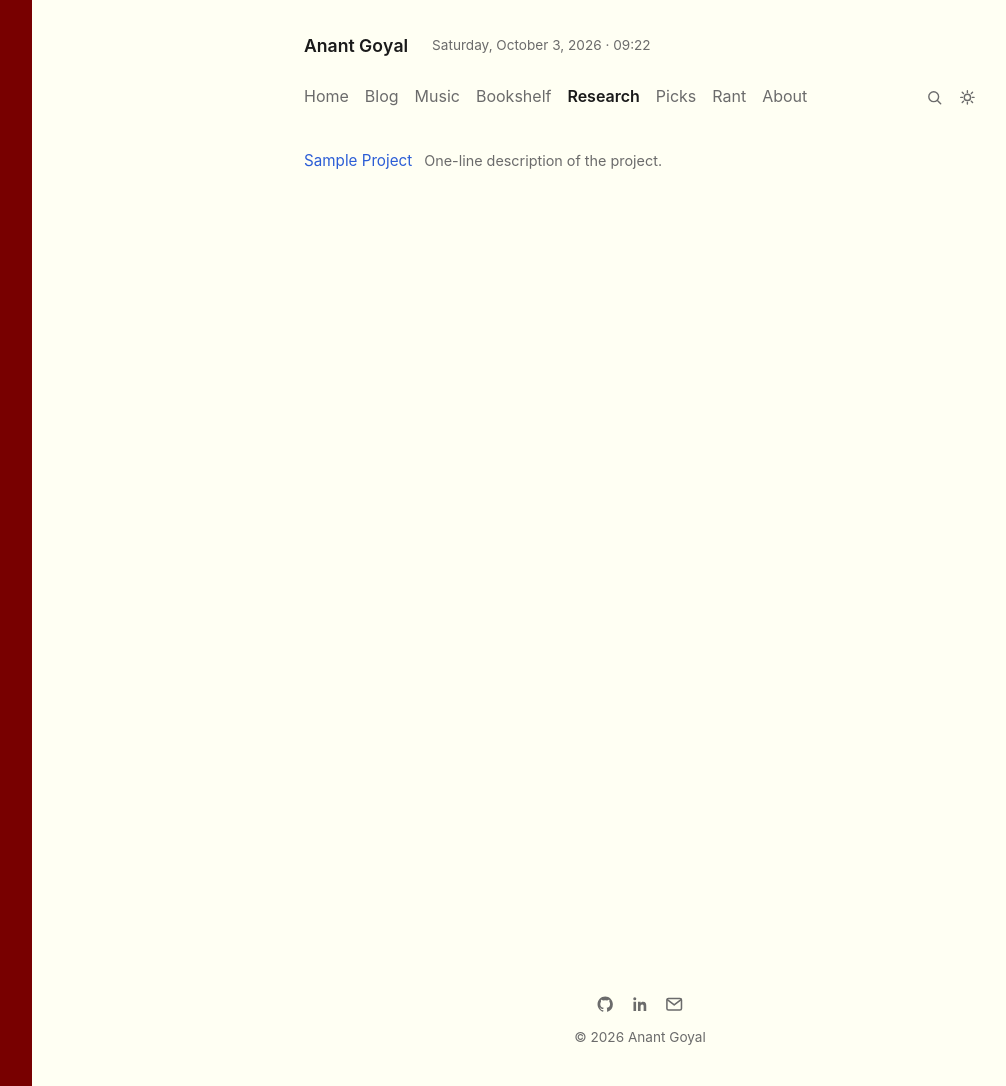
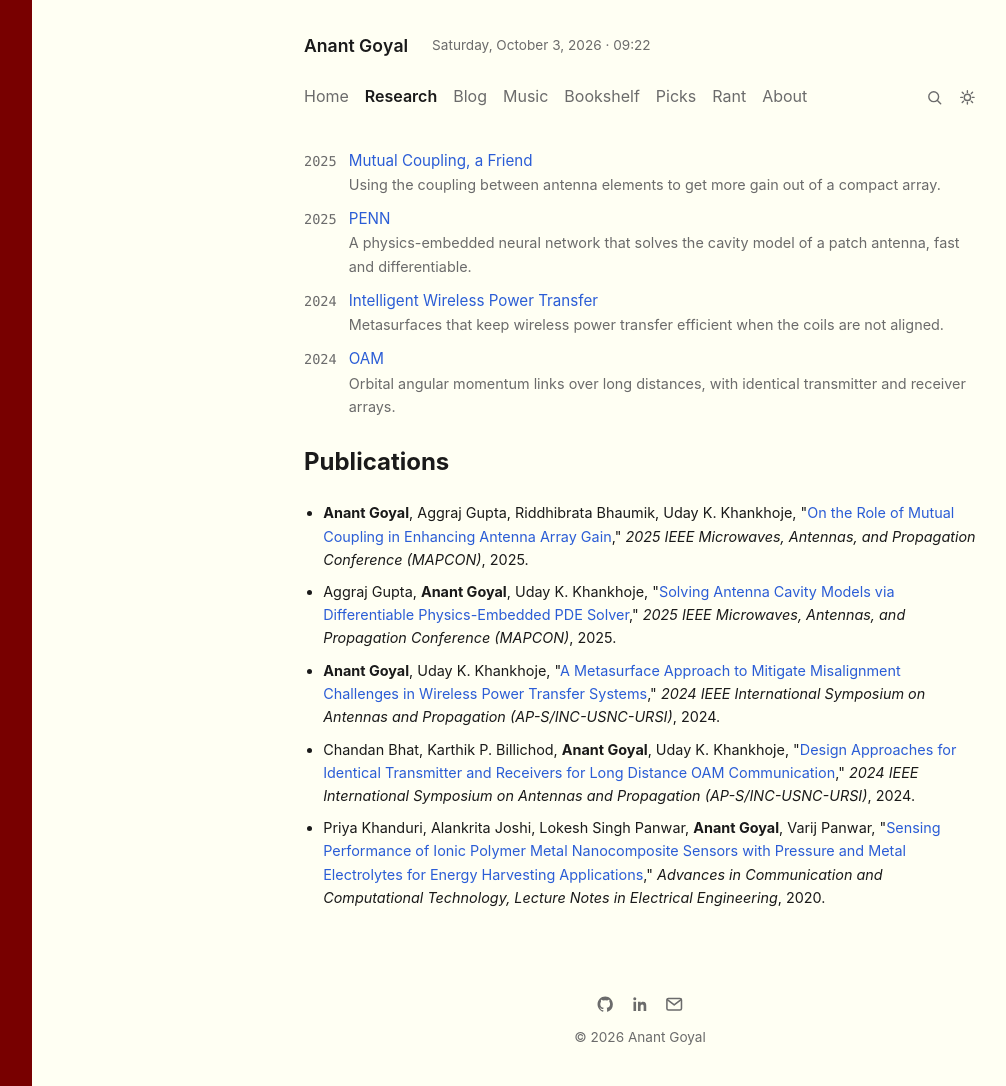
Before and after one commit to goyal-anant/goyal-anant.github.io, a Jekyll site: the page built from research.md, in a window 1280 px wide and 1086 px high. Shown: the whole window, without its empty margins (32-1038 px from the left). Built offline with Jekyll 4.4.1, drawn with Linux system fonts in a browser that asks for light colours; comment, search, counter and statistics services are not loaded.

Commit message:
Add research projects and publications, and move Research next to Home

```diff
--- a/_config.yml
+++ b/_config.yml
@@ -28,7 +28,7 @@ defaults:
       path: ""
       type: research
     values:
-      layout: page
+      layout: project
 
 permalink: /blog/:year/:month/:day/:title/
 markdown: kramdown
--- /dev/null
+++ b/_data/publications.yml
@@ -0,0 +1,32 @@
+# Single source for papers, kept newest first: /research/ lists them, and orders projects, in this order.
+# Optional per paper: pdf (path under /assets/research/), code (URL).
+- id: goyal2025coupling
+  title: "On the Role of Mutual Coupling in Enhancing Antenna Array Gain"
+  authors: [Anant Goyal, Aggraj Gupta, Riddhibrata Bhaumik, Uday K. Khankhoje]
+  venue: "2025 IEEE Microwaves, Antennas, and Propagation Conference (MAPCON)"
+  year: 2025
+  doi: 10.1109/MAPCON65020.2025.11425915
+- id: gupta2025penn
+  title: "Solving Antenna Cavity Models via Differentiable Physics-Embedded PDE Solver"
+  authors: [Aggraj Gupta, Anant Goyal, Uday K. Khankhoje]
+  venue: "2025 IEEE Microwaves, Antennas, and Propagation Conference (MAPCON)"
+  year: 2025
+  doi: 10.1109/MAPCON65020.2025.11426271
+- id: goyal2024metasurface
+  title: "A Metasurface Approach to Mitigate Misalignment Challenges in Wireless Power Transfer Systems"
+  authors: [Anant Goyal, Uday K. Khankhoje]
+  venue: "2024 IEEE International Symposium on Antennas and Propagation (AP-S/INC-USNC-URSI)"
+  year: 2024
+  doi: 10.1109/AP-S/INC-USNC-URSI52054.2024.10686127
+- id: bhat2024oam
+  title: "Design Approaches for Identical Transmitter and Receivers for Long Distance OAM Communication"
+  authors: [Chandan Bhat, Karthik P. Billichod, Anant Goyal, Uday K. Khankhoje]
+  venue: "2024 IEEE International Symposium on Antennas and Propagation (AP-S/INC-USNC-URSI)"
+  year: 2024
+  doi: 10.1109/AP-S/INC-USNC-URSI52054.2024.10686611
+- id: khanduri2020ipmc
+  title: "Sensing Performance of Ionic Polymer Metal Nanocomposite Sensors with Pressure and Metal Electrolytes for Energy Harvesting Applications"
+  authors: [Priya Khanduri, Alankrita Joshi, Lokesh Singh Panwar, Anant Goyal, Varij Panwar]
+  venue: "Advances in Communication and Computational Technology, Lecture Notes in Electrical Engineering"
+  year: 2020
+  doi: 10.1007/978-981-15-5341-7_63
--- a/_includes/nav.html
+++ b/_includes/nav.html
@@ -1,10 +1,10 @@
 <nav class="site-nav">
   <ul>
     <li><a href="{{ '/' | relative_url }}" {% if page.url == '/' %}class="active"{% endif %}>Home</a></li>
+    <li><a href="{{ '/research/' | relative_url }}" {% if page.url contains '/research' %}class="active"{% endif %}>Research</a></li>
     <li><a href="{{ '/blog/' | relative_url }}" {% if page.url contains '/blog' %}class="active"{% endif %}>Blog</a></li>
     <li><a href="{{ '/music/' | relative_url }}" {% if page.url contains '/music' %}class="active"{% endif %}>Music</a></li>
     <li><a href="{{ '/bookshelf/' | relative_url }}" {% if page.url contains '/bookshelf' %}class="active"{% endif %}>Bookshelf</a></li>
-    <li><a href="{{ '/research/' | relative_url }}" {% if page.url contains '/research' %}class="active"{% endif %}>Research</a></li>
     <li><a href="{{ '/picks/' | relative_url }}" {% if page.url contains '/picks' %}class="active"{% endif %}>Picks</a></li>
     <li><a href="{{ '/rant/' | relative_url }}" {% if page.url contains '/rant' %}class="active"{% endif %}>Rant</a></li>
     <li><a href="{{ '/about/' | relative_url }}" {% if page.url contains '/about' %}class="active"{% endif %}>About</a></li>
--- /dev/null
+++ b/_includes/paper.html
@@ -0,0 +1,7 @@
+<li class="paper">
+  {% for a in include.paper.authors %}{% if a == "Anant Goyal" %}<strong>{{ a }}</strong>{% else %}{{ a }}{% endif %}{% unless forloop.last %}, {% endunless %}{% endfor %},
+  "<a href="https://doi.org/{{ include.paper.doi }}">{{ include.paper.title }}</a>,"
+  <em>{{ include.paper.venue }}</em>, {{ include.paper.year }}.
+  {% if include.paper.pdf %}[<a href="{{ include.paper.pdf | relative_url }}">pdf</a>]{% endif %}
+  {% if include.paper.code %}[<a href="{{ include.paper.code }}">code</a>]{% endif %}
+</li>
--- /dev/null
+++ b/_research/iwpt.md
@@ -0,0 +1,15 @@
+---
+title: "Intelligent Wireless Power Transfer"
+summary: "Metasurfaces that keep wireless power transfer efficient when the coils are not aligned."
+papers: [goyal2024metasurface]
+hero: research/iwpt.svg
+---
+Wireless power transfer between two coils works well only when they sit right on top of each other. Move the receiver a little to the side and the mutual coupling drops, and with it the efficiency. Anyone who has put a phone on a wireless charger slightly off-centre knows this.
+
+Our approach is to put a metasurface between the transmitter and the receiver, which acts like a lens for the magnetic field. It is a three-step process:
+
+1. Design the transmitter and receiver to maximise their mutual coupling.
+2. Study how the system behaves under misalignment.
+3. Design a lens-like metasurface that restores the coupling when the receiver is misaligned.
+
+In one example, the power transfer efficiency went up by roughly 47 % with the metasurface in place. We also proposed an optimisation approach to find the parameters of the transmitter, the receiver, and the metasurface together.
--- /dev/null
+++ b/_research/mutual-coupling.md
@@ -0,0 +1,11 @@
+---
+title: "Mutual Coupling, a Friend"
+summary: "Using the coupling between antenna elements to get more gain out of a compact array."
+papers: [goyal2025coupling]
+hero: research/mutual-coupling.svg
+---
+When antennas in an array sit close to each other, they talk: the current on one element induces current on its neighbours. This is *mutual coupling*, and the textbook treats it as a nuisance. You either space the elements far apart, around $$\lambda/2$$, or you fight it with decoupling structures.
+
+But what if the array has to be small? In compact arrays for 6G and beyond, you cannot afford $$\lambda/2$$ spacing, so the coupling is going to be there whether you like it or not. So, we asked the opposite question: can we use it?
+
+It turns out that we can. We tune two knobs: the spacing $$d$$ between the elements, which controls the coupling between neighbours, and the size $$k$$ of a metal cage around the array, which controls the coupling that comes back from the surroundings. By sweeping both, we got up to 2.62 dB more broadside gain at $$d = 0.2\lambda$$ than the usual progressive phase shift excitation. That is about 1.8 times the power in that direction, from an effect people normally try to kill.
--- /dev/null
+++ b/_research/oam.md
@@ -0,0 +1,11 @@
+---
+title: "OAM"
+summary: "Orbital angular momentum links over long distances, with identical transmitter and receiver arrays."
+papers: [bhat2024oam]
+hero: research/oam.svg
+---
+A radio wave can carry *orbital angular momentum* (OAM): its phase front twists like a corkscrew as it travels, and the number of twists per wavelength is the mode. Different modes are orthogonal, so in principle you can send several data streams on the same frequency, one per mode.
+
+The catch is that OAM beams diverge, and the ring of the beam grows with distance. A common way to generate the beam is a uniform circular array (UCA), and to receive it properly the receiver ring has to match the beam size at the far end. If the receiver radius is different from the transmitter radius, you need two different designs, which is annoying.
+
+So, we derived an analytical expression for the transmitter UCA radius such that, for a given link distance, the receiver radius comes out the same. We simulated it at 26 GHz for 50 m and 100 m using modes 1 and 2, and then multiplexed both modes on concentric UCAs and reported the mode purity at 50 m.
--- /dev/null
+++ b/_research/penn.md
@@ -0,0 +1,11 @@
+---
+title: "PENN"
+summary: "A physics-embedded neural network that solves the cavity model of a patch antenna, fast and differentiable."
+papers: [gupta2025penn]
+hero: research/penn.svg
+---
+A microstrip patch antenna can be modelled as a small cavity: two metal plates with magnetic walls on the sides. The cavity model gives you the fields for each $$TM_{mnp}$$ mode, and from them the far-field pattern. The problem is that a full-wave FEM solver takes minutes per design, and inverse design needs hundreds of solves plus gradients.
+
+So, we built a PDE solver as a neural network that learns from physics, not data: there is no training dataset, the loss comes from the governing equations. It is a hybrid of the textbook cavity solution and a physics-constrained residual network, and it takes the 3D dimensions of the patch and predicts the far-field pattern for any mode.
+
+Since the whole thing is differentiable, you get gradients with respect to the design variables for free via automatic differentiation. We checked them against finite differences and the relative error is around 0.07 %. A commercial FEM solver needs two full solves, i.e. about 6 minutes, for the same gradient; the trained network is roughly 200,000 times faster, which is what makes it useful for inverse design. It also generalises to dimensions it has not seen.
--- a/_research/sample-project.md
+++ /dev/null
@@ -1,6 +0,0 @@
----
-title: "Sample Project"
-summary: "One-line description of the project."
-link: "https://github.com/goyal-anant"
----
-Placeholder project write-up. Real content coming soon.
--- a/assets/css/main.scss
+++ b/assets/css/main.scss
@@ -127,9 +127,9 @@ body:not(.layout-home) .site-header {
   padding-inline: max(1.5rem, calc(50% - var(--strip-w) / 2 - 360px + 1.5rem));
   background: color-mix(in srgb, var(--song-tint, var(--bg)) 20%, var(--bg)); /* same as body */
   border-bottom: 1px solid transparent;
-  transition: padding 0.2s ease, row-gap 0.2s ease, border-color 0.2s ease, background-color 1s;
+  /* no size transitions: the slim header has to be its final height the moment it pins */
+  transition: border-color 0.2s ease, background-color 1s;
 }
-body:not(.layout-home) .site-header :is(.site-mark, .clock, .site-nav) { transition: font-size 0.2s ease; }
 /* Once scrolled, the header slims down: less padding, a tight gap, smaller text. */
 body:not(.layout-home) .site-header.compact {
   padding-block: 0.5rem;
@@ -141,8 +141,7 @@ body:not(.layout-home) .site-header.compact {
 .site-header.compact .clock { display: none; }
 .site-header.compact .site-nav { font-size: 0.85rem; }
 @media (prefers-reduced-motion: reduce) {
-  body:not(.layout-home) .site-header,
-  body:not(.layout-home) .site-header :is(.site-mark, .clock, .site-nav) { transition: none; }
+  body:not(.layout-home) .site-header { transition: none; }
 }
 /* footnote and #anchor jumps land below the pinned header */
 html:not(:has(.layout-home)) { scroll-padding-top: calc(var(--header-h, 0px) + 1rem); }
@@ -750,3 +749,17 @@ button.vinyl:focus-visible { outline: 2px solid var(--accent); outline-offset: 3
   transition: opacity 0.15s ease;
 }
 .sound-hint:hover, .sound-hint:focus-visible { opacity: 1; }
+
+.paper-list {
+  padding-left: 1.2rem;
+  font-size: 0.9rem;
+}
+.paper-list li { margin: 0 0 0.6rem; }
+.project-text .project-summary { display: block; }
+.project-hero {
+  display: block;
+  width: 100%;
+  height: auto;
+  margin: 0 0 1.5rem;
+  border-radius: 6px;
+}
--- a/research.md
+++ b/research.md
@@ -3,11 +3,22 @@ layout: page
 title: Research
 permalink: /research/
 ---
+{% comment %} _data/publications.yml is kept newest first; projects follow the order of their newest paper there {% endcomment %}
 <ul class="post-list">
-{% for project in site.research %}
+{% assign seen = "" %}
+{% for paper in site.data.publications %}{% for project in site.research %}{% if project.papers contains paper.id %}{% unless seen contains project.url %}{% assign seen = seen | append: project.url %}{% assign years = "" | split: "" %}{% for id in project.papers %}{% assign p = site.data.publications | where: "id", id | first %}{% assign years = years | push: p.year %}{% endfor %}{% assign years = years | sort %}{% assign k = "" | split: "" | push: years.last | push: years.first %}
   <li>
-    <a href="{{ project.url | relative_url }}">{{ project.title }}</a>
-    {% if project.summary %}<span class="project-summary">{{ project.summary }}</span>{% endif %}
+    <span class="post-date">{% if k[0] == k[1] %}{{ k[0] }}{% else %}{{ k[1] }}–{{ k[0] }}{% endif %}</span>
+    <div class="project-text">
+      <a href="{{ project.url | relative_url }}">{{ project.title }}</a>
+      {% if project.summary %}<span class="project-summary">{{ project.summary }}</span>{% endif %}
+    </div>
   </li>
-{% endfor %}
+{% endunless %}{% endif %}{% endfor %}{% endfor %}
 </ul>
+
+## Publications
+
+<ul class="paper-list">
+{% for paper in site.data.publications %}{% include paper.html paper=paper %}{% endfor %}
+</ul>
```
Also changed, not shown: _layouts/project.html (added, +14 -0 lines), index.md (+1 -1 lines), _includes/research/iwpt.svg (added), _includes/research/mutual-coupling.svg (added), _includes/research/oam.svg (added), _includes/research/penn.svg (added), 1 other file.
